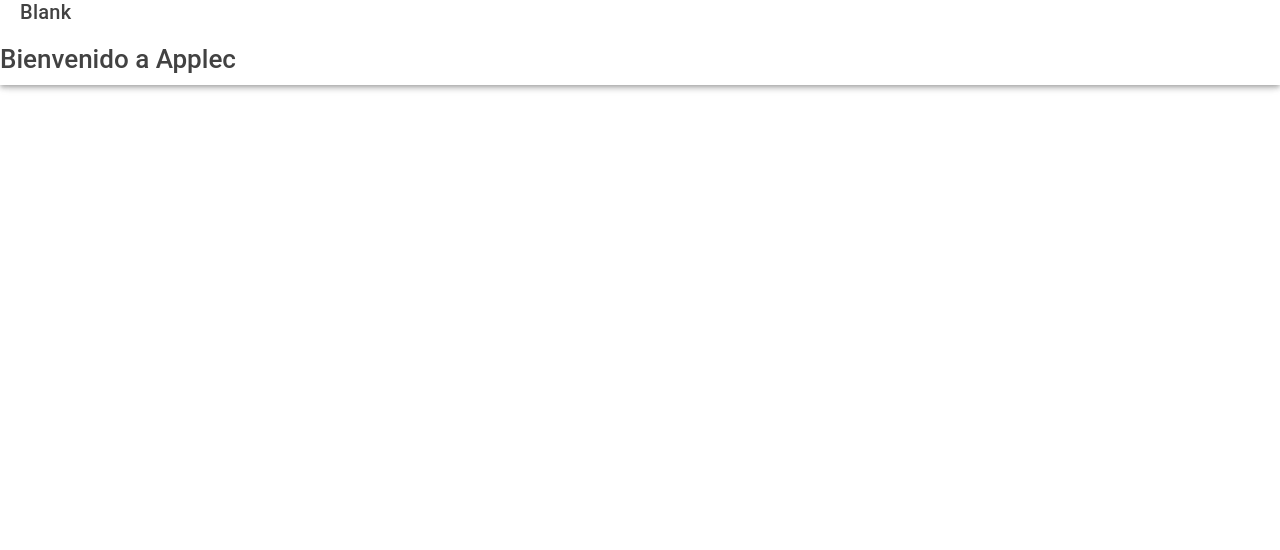
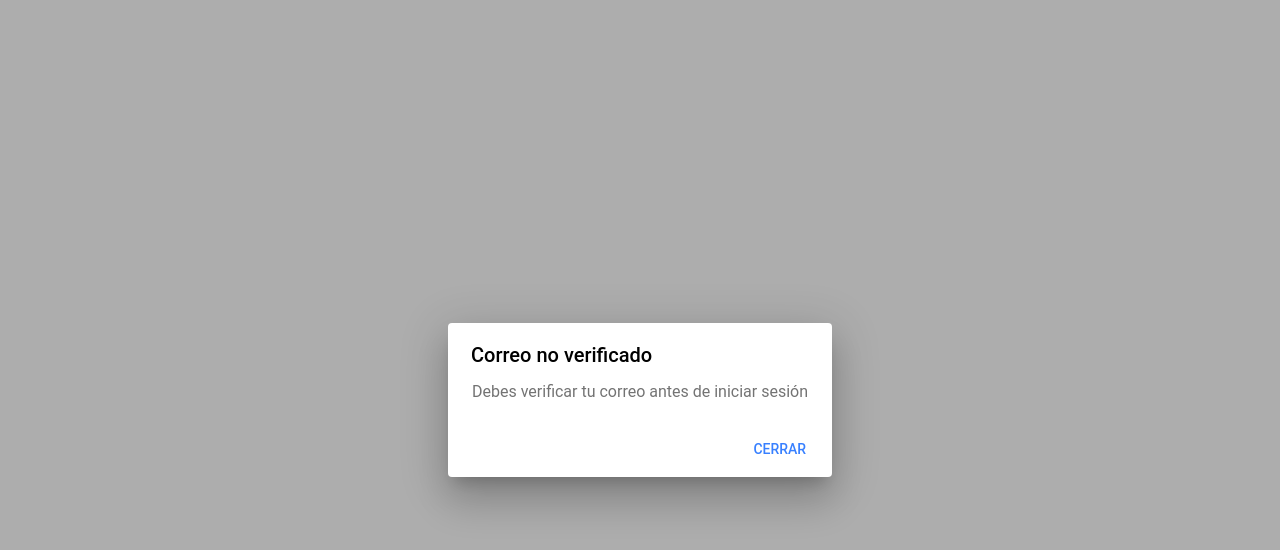
Before and after one commit to sandraandreu/Applec, a React (Create React App) app: page /home in a window 1280 px wide. Shown: the top 550 px of the page. Built offline with nearby package versions, Linux system fonts and the light colour scheme; no server answers.

Commit message:
test(alert): investigate conflict between IonAlert and React Hook Form

```diff
--- a/src/components/feedback/alerts/Alert.tsx
+++ b/src/components/feedback/alerts/Alert.tsx
@@ -20,15 +20,14 @@
   onDismiss,
   buttons,
 }: AlertProps) => {
-  return createPortal(
+  return (
     <IonAlert
       isOpen={isOpen}
       header={header}
       message={message}
       buttons={buttons}
       onDidDismiss={onDismiss}
-    />,
-    document.body
+    />
   );
 };
 
--- a/src/pages/home/Home.tsx
+++ b/src/pages/home/Home.tsx
@@ -1,18 +1,42 @@
-import { IonContent, IonHeader, IonPage, IonTitle, IonToolbar } from '@ionic/react';
-import './Home.css';
-import { useTranslation } from 'react-i18next';
+import {
+  IonContent,
+  IonHeader,
+  IonPage,
+  IonTitle,
+  IonToolbar,
+} from "@ionic/react";
+import "./Home.scss";
+import { useTranslation } from "react-i18next";
+import Alert from "../../components/feedback/alerts/Alert";
+import { useState } from "react";
 
 const Home = () => {
   const { t } = useTranslation();
+  const [testAlert, setTestAlert] = useState<"header" | "alert">("alert");
 
   return (
     <IonPage>
-      <IonHeader>
-        <IonToolbar>
-          <IonTitle>Blank</IonTitle>
-          <h1>{t('bienvenida')}</h1>
-        </IonToolbar>
-      </IonHeader>
+      {testAlert === "header" && (
+        <IonHeader>
+          <IonToolbar>
+            <h1>{t("bienvenida")}</h1>
+          </IonToolbar>
+        </IonHeader>
+      )}
+      <IonContent>
+        <Alert
+          isOpen={testAlert === "alert"}
+          header={t("login_error_email_not_verified_title")}
+          message={t("login_error_email_not_verified")}
+          onDismiss={() => setTestAlert("header")}
+          buttons={[
+            {
+              text: t("login_close"),
+              role: "cancel",
+            },
+          ]}
+        />
+      </IonContent>
     </IonPage>
   );
 };
```
Also changed, not shown: src/pages/home/Home.css (deleted), src/pages/home/Home.scss (added).
